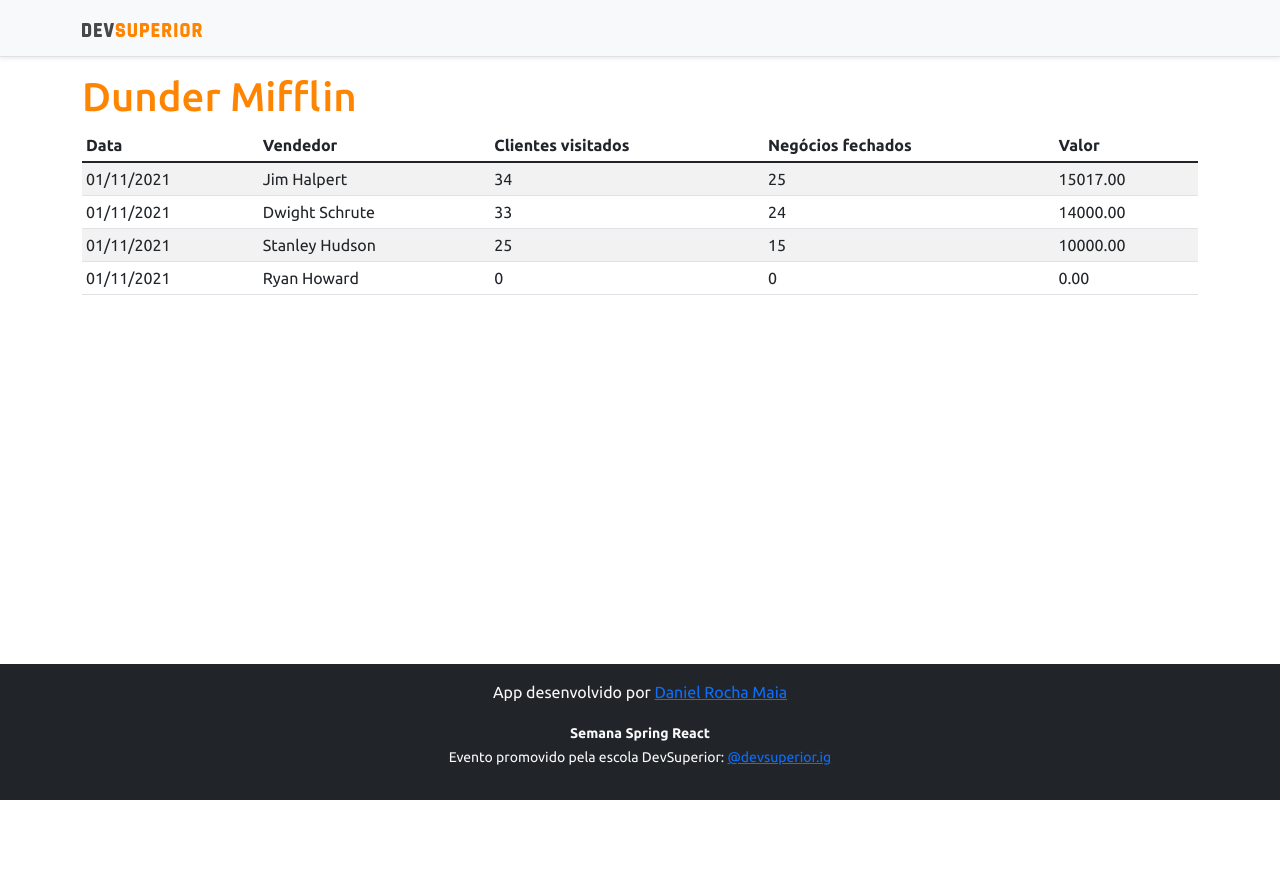
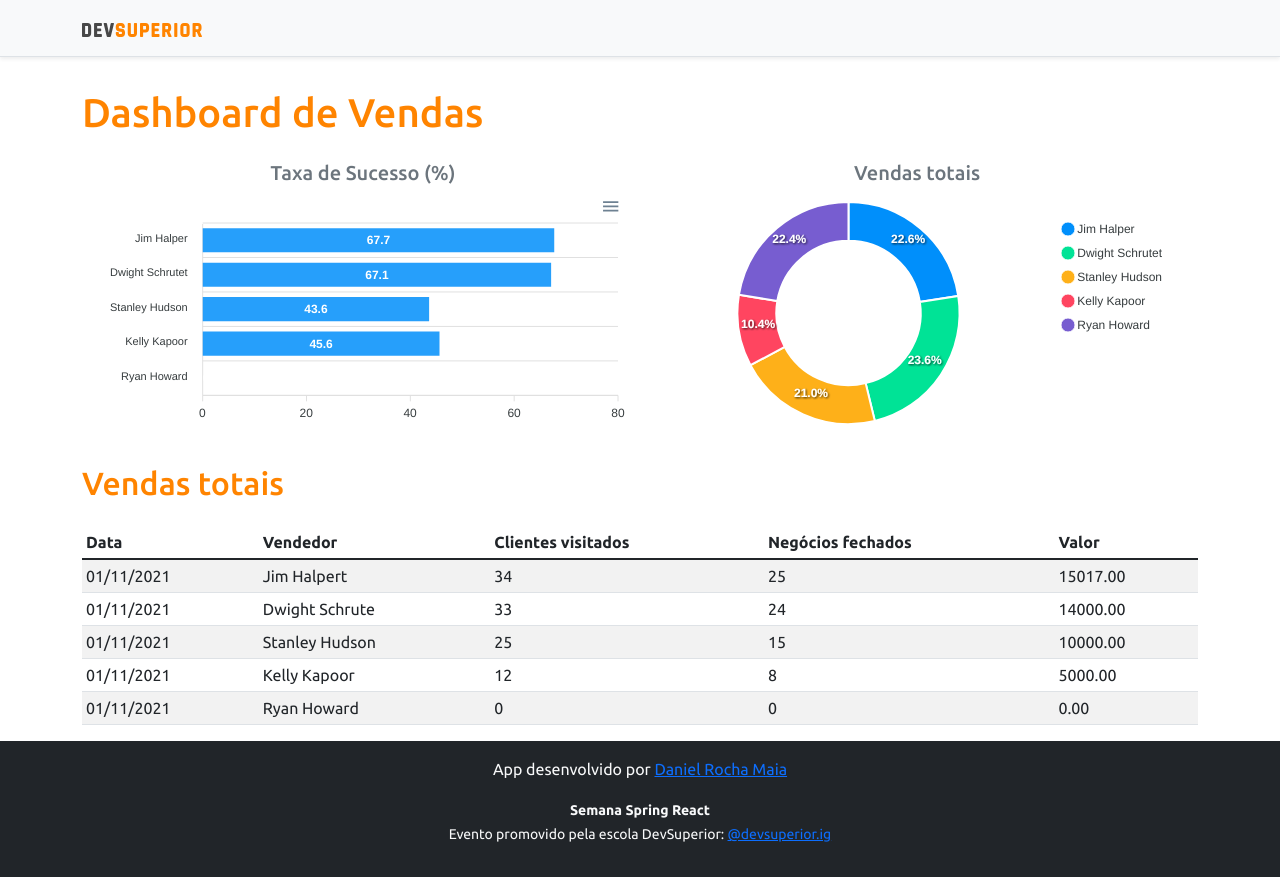
Before and after one commit to DanielGRRocha/projeto-sds5, a React (Create React App) app in the folder frontend/: page / in a window 1280 px wide. Before the commit the page ends 800 px from the top, so only its background shows below. Built offline with nearby package versions, Linux system fonts and the light colour scheme.

Commit message:
Static charts

```diff
--- a/frontend/package.json
+++ b/frontend/package.json
@@ -11,8 +11,10 @@
     "@types/node": "^12.0.0",
     "@types/react": "^17.0.0",
     "@types/react-dom": "^17.0.0",
+    "apexcharts": "^3.29.0",
     "bootstrap": "^5.1.3",
     "react": "^17.0.2",
+    "react-apexcharts": "^1.3.9",
     "react-dom": "^17.0.2",
     "react-scripts": "4.0.3",
     "typescript": "^4.1.2",
--- a/frontend/src/App.tsx
+++ b/frontend/src/App.tsx
@@ -1,4 +1,6 @@
+import BarChart from "components/BarChart";
 import DataTable from "components/DataTable";
+import DonutChart from "components/DonutChart";
 import Footer from "components/Footer";
 import NavBar from "components/NavBar";
 
@@ -7,7 +9,23 @@
     <>
       <NavBar />
       <div className="container">
-        <h1 className="text-primary">Dunder Mifflin</h1>
+        <h1 className="text-primary py-3">Dashboard de Vendas</h1>
+
+        <div className="row px-3">
+          <div className="col-sm-6">
+            <h5 className="text-center text-secondary">Taxa de Sucesso (%)</h5>
+            <BarChart />
+          </div>
+          <div className="col-sm-6">
+            <h5 className="text-center text-secondary">Vendas totais</h5>
+            <DonutChart />
+          </div>
+        </div>
+
+        <div className="py-3">
+          <h2 className="text-primary">Vendas totais</h2>
+        </div>
+
         <DataTable />
       </div>
       <Footer />
--- /dev/null
+++ b/frontend/src/components/BarChart/index.tsx
@@ -0,0 +1,36 @@
+import Chart from 'react-apexcharts';
+
+const BarChart = () => {
+
+    const options = {
+        plotOptions: {
+            bar: {
+                horizontal: true,
+            }
+        },
+    };
+
+    const mockData = {
+        labels: {
+            categories: ['Jim Halper', 'Dwight Schrutet', 'Stanley Hudson', 'Kelly Kapoor', 'Ryan Howard']
+        },
+        series: [
+            {
+                name: "% Sucesso",
+                data: [67.7, 67.1, 43.6, 45.6, 0]
+            }
+        ]
+    };
+
+
+    return (
+       <Chart
+            options={{ ...options, xaxis: mockData.labels}} //mock: usado quando se usa dados "de mentira", estáticos
+            series={mockData.series}
+            type="bar"
+            height="240"
+       />
+    );
+}
+
+export default BarChart;
--- a/frontend/src/components/DataTable/index.tsx
+++ b/frontend/src/components/DataTable/index.tsx
@@ -35,6 +35,13 @@
                     </tr>
                     <tr>
                         <td>01/11/2021</td>
+                        <td>Kelly Kapoor</td>
+                        <td>12</td>
+                        <td>8</td>
+                        <td>5000.00</td>
+                    </tr>
+                    <tr>
+                        <td>01/11/2021</td>
                         <td>Ryan Howard</td>
                         <td>0</td>
                         <td>0</td>
--- /dev/null
+++ b/frontend/src/components/DonutChart/index.tsx
@@ -0,0 +1,25 @@
+import Chart from 'react-apexcharts';
+
+const DonutChart = () => {
+    const mockData = {
+        series: [477138, 499928, 444867, 220426, 473088],
+        labels: ['Jim Halper', 'Dwight Schrutet', 'Stanley Hudson', 'Kelly Kapoor', 'Ryan Howard']
+    }
+
+    const options = {
+        legend: {
+            show: true
+        }
+    }
+
+    return (
+        <Chart
+            options={{ ...options, labels: mockData.labels }} //mock: usado quando se usa dados "de mentira", estáticos
+            series={mockData.series}
+            type="donut"
+            height="240"
+        />
+    );
+}
+
+export default DonutChart;
```
Also changed, not shown: 1 other file (tests, documents, lock files or other folders).
